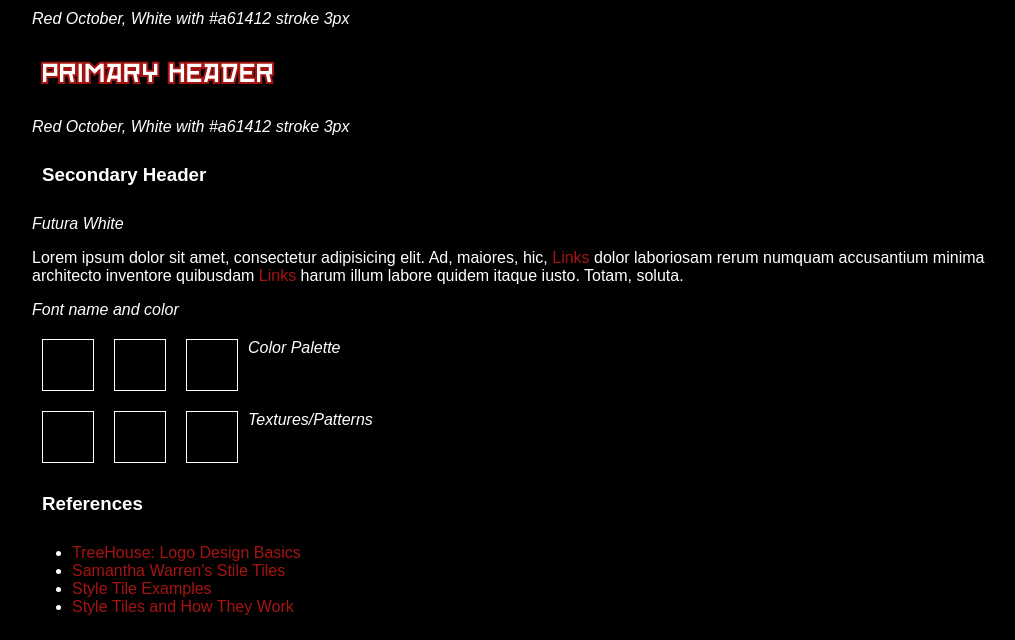
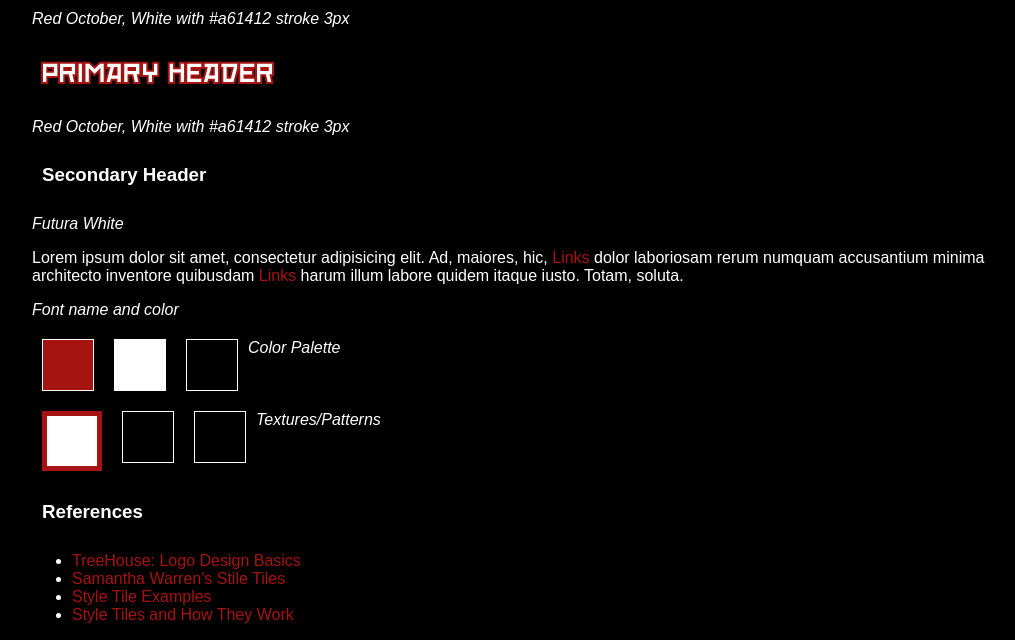
Before and after one commit to AmazingDeadpoolio/p3-styletile, a plain HTML site: page index.html in a window 1280 px wide. Shown: the part 494-1134 px from the top of the page, without its empty margins (108-1123 px from the left). Drawn offline with Linux system fonts and the light colour scheme.

Commit message:
scrapped textures/patterns section, modified color palettes

```diff
--- a/css/styles.css
+++ b/css/styles.css
@@ -17,6 +17,23 @@ section {
 	width: 50px;
 }
 
+.color-1 {
+	background-color: #a61412;
+}
+
+.color-2 {
+	background-color: #fff;
+}
+
+.color-3 {
+	background-color: #000;
+}
+
+.pattern-1 {
+	background-color: #fff;
+	border: 5px solid #a61412;
+}
+
 /* My CSS */
 
 body {
@@ -34,8 +51,6 @@ h1, h2 {
 	display: block;
 	-webkit-text-stroke: 2px #a61412;
 }
-
-
 
 h3 {
 	color: white;
```
